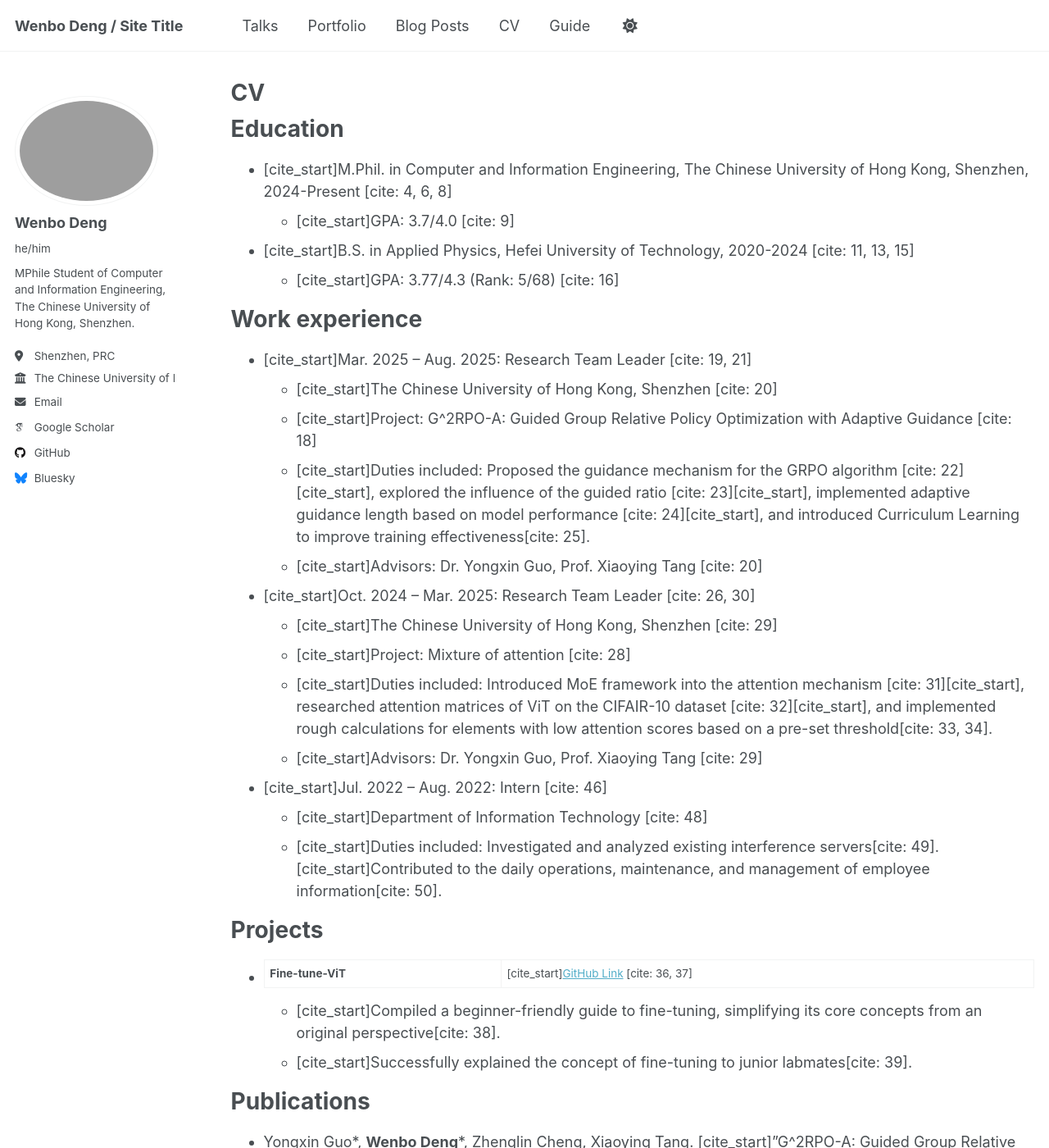
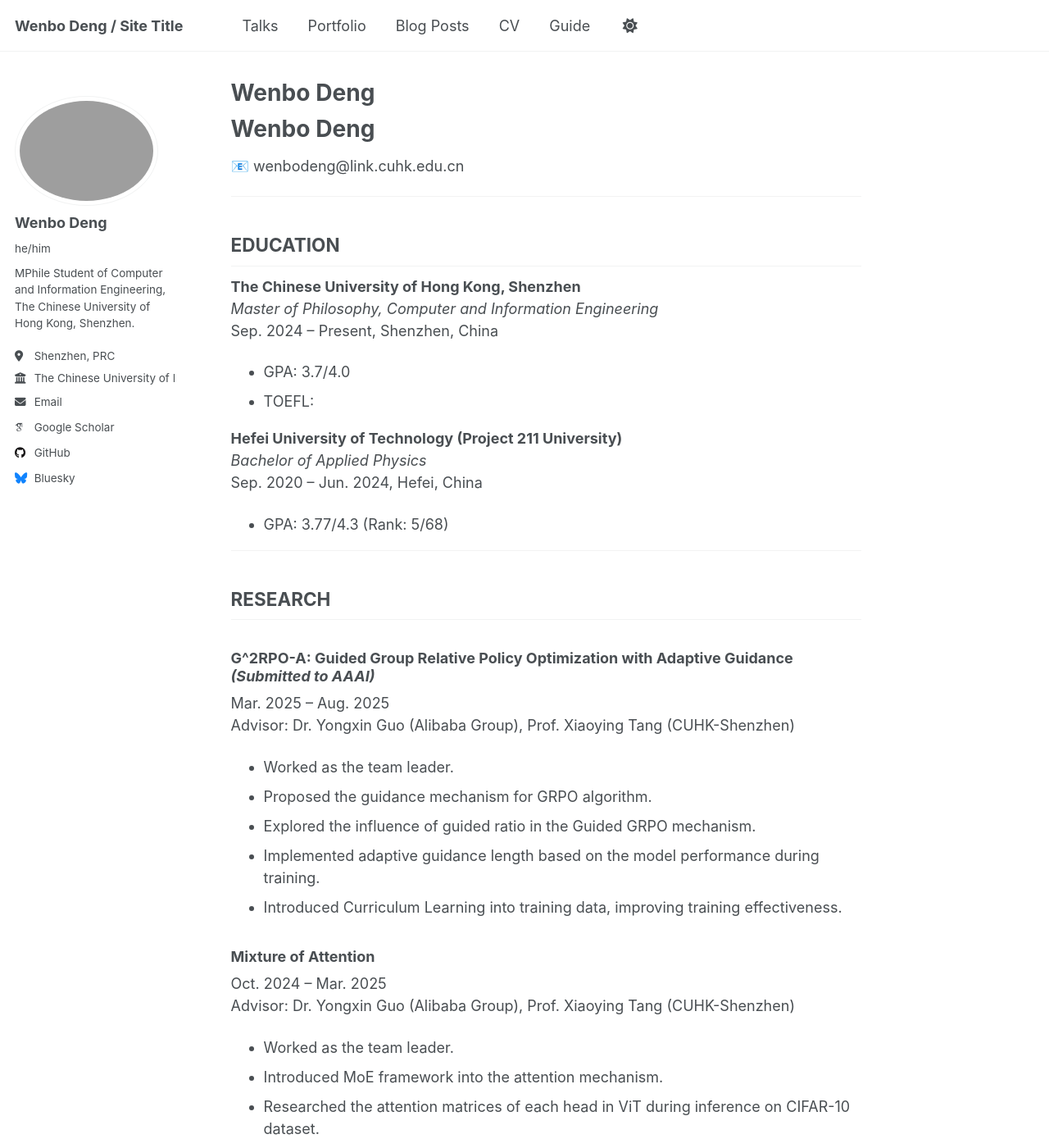
Before and after one commit to Blanca-s/Blanca-s.github.io, a Jekyll site: the page built from _pages/cv.md, in a window 1280 px wide and 1400 px high. Shown: the whole window at 82% size. Built offline with Jekyll 4.4.1, drawn with Linux system fonts in a browser that asks for light colours; some web fonts are replaced; our own code applies the rules of GitHub Pages for plain Markdown files; a script that is not in the unit is left out; some of the changed text lies outside the part shown.

Commit message:
cv update

```diff
--- a/_pages/cv.md
+++ b/_pages/cv.md
@@ -1,68 +1,70 @@
----
-layout: archive
-title: "CV"
-permalink: /cv/
-author_profile: true
-redirect_from:
-  - /resume
+# Wenbo Deng
+
+📧 wenbodeng@link.cuhk.edu.cn
+
 ---
 
-{% include base_path %}
+## EDUCATION
 
-Education
-======
-* [cite_start]M.Phil. in Computer and Information Engineering, The Chinese University of Hong Kong, Shenzhen, 2024-Present [cite: 4, 6, 8]
-    * [cite_start]GPA: 3.7/4.0 [cite: 9]
-* [cite_start]B.S. in Applied Physics, Hefei University of Technology, 2020-2024 [cite: 11, 13, 15]
-    * [cite_start]GPA: 3.77/4.3 (Rank: 5/68) [cite: 16]
+**The Chinese University of Hong Kong, Shenzhen**
+*Master of Philosophy, Computer and Information Engineering*
+Sep. 2024 – Present, Shenzhen, China
+- GPA: 3.7/4.0
+- TOEFL:
 
-Work experience
-======
-* [cite_start]Mar. 2025 – Aug. 2025: Research Team Leader [cite: 19, 21]
-    * [cite_start]The Chinese University of Hong Kong, Shenzhen [cite: 20]
-    * [cite_start]Project: G^2RPO-A: Guided Group Relative Policy Optimization with Adaptive Guidance [cite: 18]
-    * [cite_start]Duties included: Proposed the guidance mechanism for the GRPO algorithm [cite: 22][cite_start], explored the influence of the guided ratio [cite: 23][cite_start], implemented adaptive guidance length based on model performance [cite: 24][cite_start], and introduced Curriculum Learning to improve training effectiveness[cite: 25].
-    * [cite_start]Advisors: Dr. Yongxin Guo, Prof. Xiaoying Tang [cite: 20]
+**Hefei University of Technology (Project 211 University)**
+*Bachelor of Applied Physics*
+Sep. 2020 – Jun. 2024, Hefei, China
+- GPA: 3.77/4.3 (Rank: 5/68)
 
-* [cite_start]Oct. 2024 – Mar. 2025: Research Team Leader [cite: 26, 30]
-    * [cite_start]The Chinese University of Hong Kong, Shenzhen [cite: 29]
-    * [cite_start]Project: Mixture of attention [cite: 28]
-    * [cite_start]Duties included: Introduced MoE framework into the attention mechanism [cite: 31][cite_start], researched attention matrices of ViT on the CIFAIR-10 dataset [cite: 32][cite_start], and implemented rough calculations for elements with low attention scores based on a pre-set threshold[cite: 33, 34].
-    * [cite_start]Advisors: Dr. Yongxin Guo, Prof. Xiaoying Tang [cite: 29]
+---
 
-* [cite_start]Jul. 2022 – Aug. 2022: Intern [cite: 46]
-    * [cite_start]Department of Information Technology [cite: 48]
-    * [cite_start]Duties included: Investigated and analyzed existing interference servers[cite: 49]. [cite_start]Contributed to the daily operations, maintenance, and management of employee information[cite: 50].
+## RESEARCH
 
-Projects
-======
-* **Fine-tune-ViT** | [cite_start][GitHub Link](https://github.com/Blanca-s/Fine-tune-ViT) [cite: 36, 37]
-    * [cite_start]Compiled a beginner-friendly guide to fine-tuning, simplifying its core concepts from an original perspective[cite: 38].
-    * [cite_start]Successfully explained the concept of fine-tuning to junior labmates[cite: 39].
+### G^2RPO-A: Guided Group Relative Policy Optimization with Adaptive Guidance *(Submitted to AAAI)*
+Mar. 2025 – Aug. 2025
+Advisor: Dr. Yongxin Guo (Alibaba Group), Prof. Xiaoying Tang (CUHK-Shenzhen)
 
-Publications
-======
-* Yongxin Guo\*, **Wenbo Deng**\*, Zhenglin Cheng, Xiaoying Tang. [cite_start]"G^2RPO-A: Guided Group Relative Policy Optimization with Adaptive Guidance" (Submitted to AAAI) [cite: 18]
+- Worked as the team leader.
+- Proposed the guidance mechanism for GRPO algorithm.
+- Explored the influence of guided ratio in the Guided GRPO mechanism.
+- Implemented adaptive guidance length based on the model performance during training.
+- Introduced Curriculum Learning into training data, improving training effectiveness.
 
-  <ul>{% for post in site.publications reversed %}
-    {% include archive-single-cv.html %}
-  {% endfor %}</ul>
+### Mixture of Attention
+Oct. 2024 – Mar. 2025
+Advisor: Dr. Yongxin Guo (Alibaba Group), Prof. Xiaoying Tang (CUHK-Shenzhen)
 
-Awards
-======
-* [cite_start]Second-class scholarship of Hefei University of Technology, 2022-2023 [cite: 43]
-* [cite_start]Triple-A Student of Hefei University of Technology, 2021-2022 [cite: 44]
-* [cite_start]Third-class scholarship of Hefei University of Technology, 2021-2022 [cite: 42]
-* [cite_start]Third-class scholarship of Hefei University of Technology, 2020-2021 [cite: 41]
+- Worked as the team leader.
+- Introduced MoE framework into the attention mechanism.
+- Researched the attention matrices of each head in ViT during inference on CIFAR-10 dataset.
+- Pre-set a threshold for low attention scores and applied rough calculation for those elements.
 
-Talks
-======
-  <ul>{% for post in site.talks reversed %}
-    {% include archive-single-talk-cv.html %}
-  {% endfor %}</ul>
+---
 
-Teaching
-======
-  <ul>{% for post in site.teaching reversed %}
-    {% include archive-single-cv.html %}
-  {% endfor %}</ul>
+## PROJECT
+
+**Fine-tune-ViT** – [GitHub Repo](https://github.com/Blanca-s/Fine-tune-ViT) | Contributor
+
+- Compiled a beginner-friendly guide to fine-tuning, simplifying core concepts from an original perspective.
+- Provided explanations of fine-tuning concepts for junior labmates.
+
+---
+
+## AWARD
+
+- 12/2020 – 12/2021: Third-class scholarship, Hefei University of Technology
+- 12/2021 – 12/2022: Third-class scholarship, Hefei University of Technology
+- 12/2022 – 12/2023: Second-class scholarship, Hefei University of Technology
+- 12/2021 – 12/2022: Honor of Triple-A Student, Hefei University of Technology
+
+---
+
+## INTERN
+
+**Sichuan Energy Investment Jinding Industry & Finance Holding Group Co. Ltd.**
+*Department of Information Technology*
+Jul. 2022 – Aug. 2022
+
+- Investigated existing interference server and analyzed pros and cons of each system.
+- Contributed to daily operations, maintenance, and employee information management.
```
